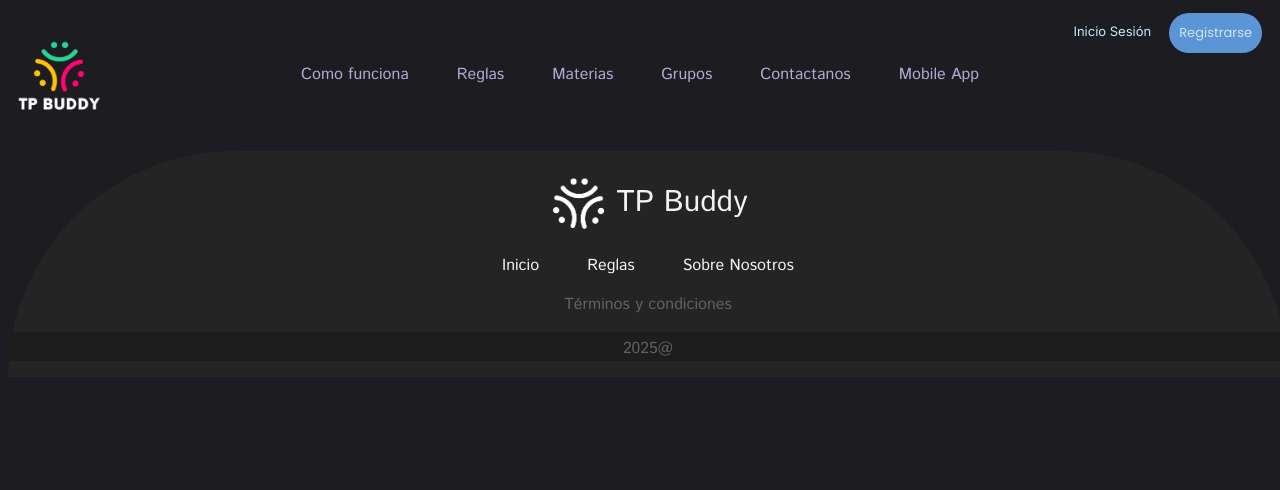
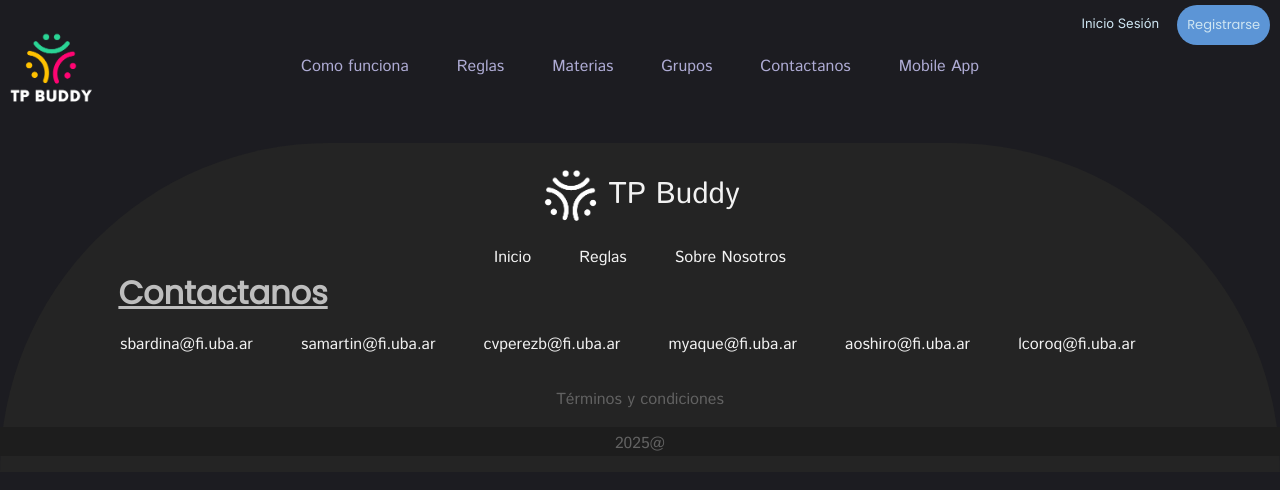
Before and after one commit to micayaque/fiuba-IDS-tp-Flask, a Flask app: template FrontEnd/templates/base.html in a window 1280 px wide. Shown: the top 490 px of the page. Run offline with Flask 3, Linux system fonts and the light colour scheme; the template is opened without the code that fills it, so the values that code supplies are empty.

Commit message:
En app.py cambio el nombre del def a 'index', cambio temporalmente los url_for para facilitar el diseño (luego se vuelve a cambiar), agrego al index.html información y al footer los contactos. Junto con los id correspóndientes en el menú, por último agrego diseño al style.css tanto para el footer como para el index.html.

```diff
--- a/FrontEnd/app.py
+++ b/FrontEnd/app.py
@@ -3,7 +3,7 @@ from flask import Flask, render_template, request, make_response, jsonify, url_f
 app = Flask(__name__)
 
 @app.route("/")
-def base ():
+def index ():
     return render_template('index.html')
 
 if __name__ == '__main__':
--- a/FrontEnd/static/css/style.css
+++ b/FrontEnd/static/css/style.css
@@ -1,6 +1,8 @@
 /*Fondo*/
 body {
     background-color: #1C1C21;
+    height: 100%;
+    margin: 0;
 }
 
 /*Inicio de Sesión y Registro*/
@@ -117,28 +119,48 @@ footer {
 }
 
 #img_footer {
-    height: 60px;
+    height: 3.75rem;
 }
 
 #listado_footer a {
     color: #F2F2F2;
 }
 
-/*body*/
+#footer_contacto {
+    display: flex;
+    flex-direction: column;
+    margin: 0 auto;
+    text-align: left;
+    width: 70rem;
+}
+
+#footer_contacto h1 {
+    margin: 0 2.4rem;
+}
+
+#footer_contacto ul {
+    display: flex;
+    gap: 3rem;
+    list-style: none;
+    font-family: 'Istok Web', sans-serif;
+    color: #F2F2F2;
+}
+
+/*Template index*/
 
 #grupos_formados {
     display: flex;
     gap: 1rem;
     justify-content: center;
     align-items: center;
-    height: 20px;
+    height: 1.25rem;
     color: #F2F2F2;
     font-size: 15px;
     font-family: 'Istok Web', sans-serif;;
 }
 
 #img_grupos_formados {
-    height: 22px;
+    height: 1.375rem;
 }
 
 #txt_titulo {
@@ -147,8 +169,9 @@ footer {
     padding: 10px;
     text-align: center;
     font-size: 45px;
+    font-family: 'Poppins', sans-serif;
+    font-weight: bold;
     color: #BEBEBE;
-    font-family: 'Poppins', sans-serif;
 }
 
 #txt_subtitulo {
@@ -164,3 +187,17 @@ footer {
     margin: auto;
     height: 600px;
 }
+
+.informacion h1 { /*Incluye contacto del footer*/
+    color: #BEBEBE;
+    text-decoration: underline;
+    font-family: 'Poppins', sans-serif;
+    margin-left: 0.5rem;
+}
+
+.informacion p {
+    margin-left: 0.5rem;
+    color: #FFFFFF;
+    font-family: 'Poppins', sans-serif;
+    font-size: 1rem;
+}
--- a/FrontEnd/templates/base.html
+++ b/FrontEnd/templates/base.html
@@ -2,7 +2,7 @@
 <html lang="en">
 <head>
     <meta charset="UTF-8">
-    <link rel="stylesheet" href="{{ url_for('static', filename='/css/style.css', _external=True) }}"> <!--{{ url_for('static', filename='/css/style.css', _external=True) }}-->
+    <link rel="stylesheet" href="../static/css/style.css"> <!--{{ url_for('static', filename='/css/style.css', _external=True) }}-->
     <!--Fuentes de texto-->
     <link href="https://fonts.googleapis.com/css2?family=Inter&display=swap" rel="stylesheet">
     <link href="https://fonts.googleapis.com/css2?family=Poppins&display=swap" rel="stylesheet">
@@ -18,28 +18,41 @@
         <a href="" id="registrarse">Registrarse</a>
     </div>
     <div id="menu">
-        <img id="img_menu_header" src="{{ url_for('static', filename='/img/logo_header.png', _external=True) }}"> <!--{{ url_for('static', filename='/img/logo_header.png', _external=True) }}-->
+        <img id="img_menu_header" src="../static/img/logo_header.png"> <!--{{ url_for('static', filename='/img/logo_header.png', _external=True) }}-->
         <ul class="listado" id="listado_header">
-            <li><a href="">Como funciona</a></li>
-            <li><a href="">Reglas</a></li>
+            <li><a href="#como_funciona">Como funciona</a></li>
+            <li><a href="#reglas">Reglas</a></li>
             <li><a href="">Materias</a></li>
             <li><a href="">Grupos</a></li>
-            <li><a href="">Contactanos</a></li>
+            <li><a href="#contacto">Contactanos</a></li>
             <li><a href="">Mobile App</a></li>
         </ul>
     </div>
+
     {% block body %}
     {% endblock %}
+
     <footer>
         <div id="logo_footer">
-            <img id="img_footer" src="{{ url_for('static', filename='/img/logo_footer.png', _external=True) }}"> <!--{{ url_for('static', filename='/img/logo_footer.png', _external=True) }}-->
+            <img id="img_footer" src="../static/img/logo_footer.png"> <!--{{ url_for('static', filename='/img/logo_footer.png', _external=True) }}-->
             <p>TP Buddy</p>
         </div>
         <ul class="listado" id="listado_footer">
-            <li><a href="">Inicio</a></li>
-            <li><a href="">Reglas</a></li>
+            <li><a href="#menu">Inicio</a></li>
+            <li><a href="#reglas">Reglas</a></li>
             <li><a href="">Sobre Nosotros</a></li>
         </ul>
+        <div id="footer_contacto" class="informacion">
+            <h1 id="contacto">Contactanos</h1>
+            <ul>
+                <li>sbardina@fi.uba.ar</li>
+                <li>samartin@fi.uba.ar</li>
+                <li>cvperezb@fi.uba.ar</li>
+                <li>myaque@fi.uba.ar</li>
+                <li>aoshiro@fi.uba.ar</li>
+                <li>lcoroq@fi.uba.ar</li>
+            </ul>
+        </div>
         <div id="terminos_condiciones">
             <p>Términos y condiciones</p>
             <p id="txt_footer">2025@</p>
```
Also changed, not shown: FrontEnd/templates/index.html (+32 -2 lines).
